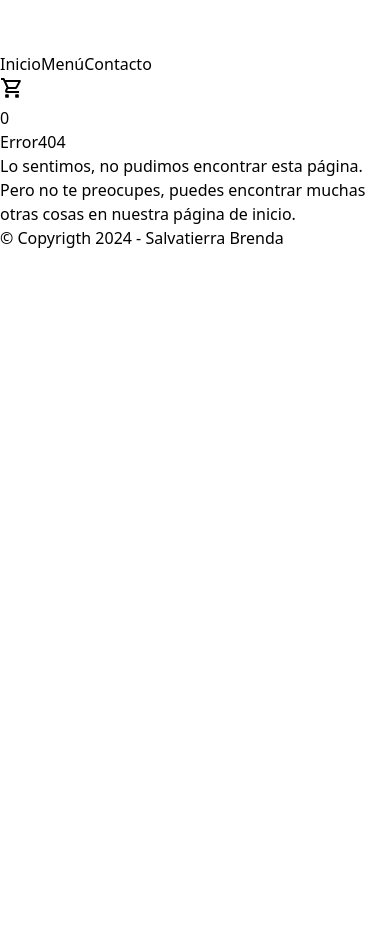
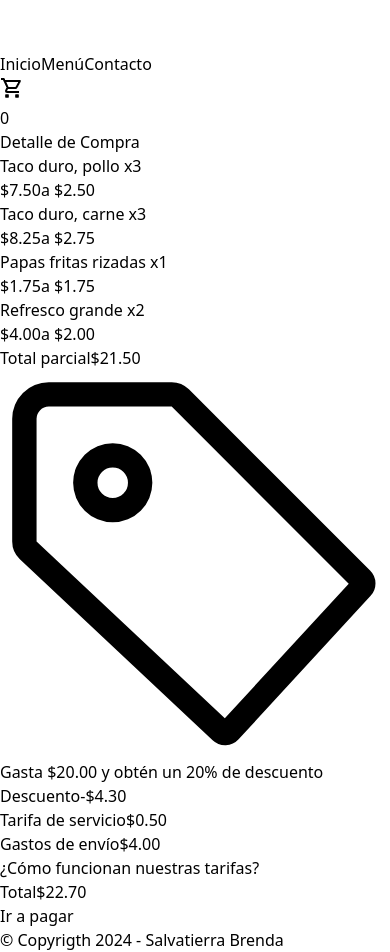
Before and after one commit to Belizabeth-97/ProyectoFinalReactJS-Salvatierra, a React (Vite) app: page /Tienda in a window 390 px wide. Shown: the part 800-1752 px from the top of the page. Before the commit the page ends 1050 px from the top, so only its background shows below. Built offline with nearby package versions, Linux system fonts and the light colour scheme.

Commit message:
DetalleCompra

```diff
--- a/src/components/CartWidget.jsx
+++ b/src/components/CartWidget.jsx
@@ -1,12 +1,20 @@
-import { contexto } from "./Contexto"
+
 import MiCarrito from "/carrito-compras.png"
-import { useContext, useState } from "react"
+import { useNavigate } from "react-router-dom"
+
 
 function CartWidget() {
 
+  const navegador = useNavigate()
+
+  const handleClick = () => {
+      navegador('/Tienda')
+  }
+
+
   return (
     <div>
-      <button>
+      <button onClick={handleClick}>
         <img src={MiCarrito} alt="" />
       </button>
     </div>
--- /dev/null
+++ b/src/components/DetalleCompra.jsx
@@ -0,0 +1,93 @@
+import React from 'react'
+
+function DetalleCompra() {
+  return (
+    <div>
+      <div className="flex flex-col max-w-md p-6 space-y-4 divide-y sm:w-96 sm:p-10 dark:divide-gray-300 dark:bg-gray-50 dark:text-gray-800">
+      <h2 className="text-2xl font-semibold">Detalle de Compra</h2>
+      <ul className="flex flex-col pt-4 space-y-2">
+        <li className="flex items-start justify-between">
+          <h3>
+            Taco duro, pollo <span className="text-sm dark:text-indigo-600">x3</span>
+          </h3>
+          <div className="text-right">
+            <span className="block">$7.50</span>
+            <span className="text-sm dark:text-gray-600">a $2.50</span>
+          </div>
+        </li>
+        <li className="flex items-start justify-between">
+          <h3>
+            Taco duro, carne <span className="text-sm dark:text-indigo-600">x3</span>
+          </h3>
+          <div className="text-right">
+            <span className="block">$8.25</span>
+            <span className="text-sm dark:text-gray-600">a $2.75</span>
+          </div>
+        </li>
+        <li className="flex items-start justify-between">
+          <h3>
+            Papas fritas rizadas <span className="text-sm dark:text-indigo-600">x1</span>
+          </h3>
+          <div className="text-right">
+            <span className="block">$1.75</span>
+            <span className="text-sm dark:text-gray-600">a $1.75</span>
+          </div>
+        </li>
+        <li className="flex items-start justify-between">
+          <h3>
+            Refresco grande <span className="text-sm dark:text-indigo-600">x2</span>
+          </h3>
+          <div className="text-right">
+            <span className="block">$4.00</span>
+            <span className="text-sm dark:text-gray-600">a $2.00</span>
+          </div>
+        </li>
+      </ul>
+      <div className="pt-4 space-y-2">
+        <div>
+          <div className="flex justify-between">
+            <span>Total parcial</span>
+            <span>$21.50</span>
+          </div>
+          <div className="flex items-center space-x-2 text-xs">
+            <svg xmlns="http://www.w3.org/2000/svg" viewBox="0 0 512 512" className="w-3 h-3 mt-1 fill-current dark:text-indigo-600">
+              <path d="M485.887,263.261,248,25.373A31.791,31.791,0,0,0,225.373,16H64A48.055,48.055,0,0,0,16,64V225.078A32.115,32.115,0,0,0,26.091,248.4L279.152,486.125a23.815,23.815,0,0,0,16.41,6.51q.447,0,.9-.017a23.828,23.828,0,0,0,16.79-7.734L486.581,296.479A23.941,23.941,0,0,0,485.887,263.261ZM295.171,457.269,48,225.078V64A16.019,16.019,0,0,1,64,48H225.373L457.834,280.462Z"></path>
+              <path d="M148,96a52,52,0,1,0,52,52A52.059,52.059,0,0,0,148,96Zm0,72a20,20,0,1,1,20-20A20.023,20.023,0,0,1,148,168Z"></path>
+            </svg>
+            <span className="dark:text-gray-600">Gasta $20.00 y obtén un 20% de descuento</span>
+          </div>
+        </div>
+        <div className="flex justify-between">
+          <span>Descuento</span>
+          <span>-$4.30</span>
+        </div>
+      </div>
+      <div className="pt-4 space-y-2">
+        <div className="flex justify-between">
+          <span>Tarifa de servicio</span>
+          <span>$0.50</span>
+        </div>
+        <div className="flex flex-col">
+          <div className="flex justify-between">
+            <span>Gastos de envío</span>
+            <span>$4.00</span>
+          </div>
+          <a rel="noopener noreferrer" href="#" className="text-xs hover:underline dark:text-indigo-600">
+            ¿Cómo funcionan nuestras tarifas?
+          </a>
+        </div>
+        <div className="space-y-6">
+          <div className="flex justify-between">
+            <span>Total</span>
+            <span className="font-semibold">$22.70</span>
+          </div>
+          <button type="button" className="w-full py-2 font-semibold border rounded dark:bg-indigo-600 dark:text-gray-50 dark:border-indigo-600">
+            Ir a pagar
+          </button>
+        </div>
+      </div>
+    </div>
+    </div>
+  )
+}
+export default DetalleCompra;
--- a/src/components/Main.jsx
+++ b/src/components/Main.jsx
@@ -4,6 +4,7 @@ import Inicio from "../Pages/Inicio"
 import Contacto from "../Pages/Contacto"
 import PageNotFound from "./PageNotFound"
 import ItemDetailContainer from "./ItemDetailContainer"
+import DetalleCompra from "./DetalleCompra"
 
 
 function Main () {
@@ -13,6 +14,7 @@ function Main () {
                 <Route path='/' element={<Inicio/>}></Route>
                 <Route path='/Menu' element={<ItemListContainer/>}></Route>
                 <Route path='/Contacto' element={<Contacto/>}></Route>
+                <Route path='/Tienda' element={<DetalleCompra/>}></Route>
                 <Route path="/Menu/:id" element={<ItemDetailContainer/>}></Route>
                 <Route path='/*' element={<PageNotFound/>}></Route>
             </Routes>
```
Also changed, not shown: src/components/Contexto.jsx (line endings or trailing spaces).
